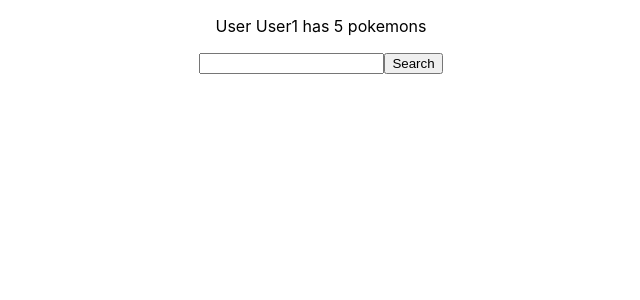
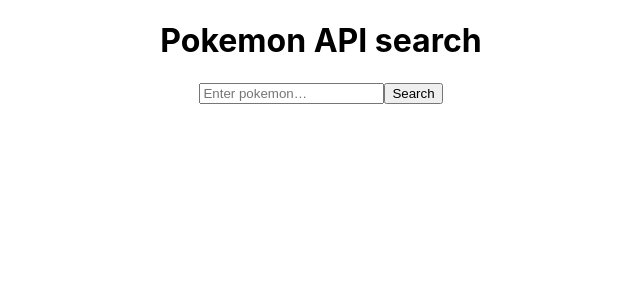
Before and after one commit to cfleschhut/react-typescript-pokemon-search, a React (Create React App) app: page / in a window 1280 px wide. Shown: the top 300 px of the page, without its empty margins (319-959 px from the left). Built offline with nearby package versions, Linux system fonts and the light colour scheme.

Commit message:
Add placeholder to text input

```diff
--- a/src/App.tsx
+++ b/src/App.tsx
@@ -5,7 +5,7 @@
 const App = () => {
   return (
     <div className="App">
-      <PokemonSearch userName="User1" numberOfPokemons={5} />
+      <PokemonSearch />
     </div>
   );
 };
--- a/src/components/PokemonSearch.tsx
+++ b/src/components/PokemonSearch.tsx
@@ -1,7 +1,7 @@
 import React, { Component } from 'react';
 
 type Props = {
-  userName: string;
+  userName?: string;
   numberOfPokemons?: number;
 };
 
@@ -91,12 +91,23 @@
 
     return (
       <div>
+        <h1>Pokemon API search</h1>
         <p>
-          User {userName}{' '}
-          {numberOfPokemons && <span>has {numberOfPokemons} pokemons</span>}
+          {userName && numberOfPokemons && (
+            <span>
+              <span>User {userName} </span>
+              <span>has {numberOfPokemons} pokemons</span>
+            </span>
+          )}
         </p>
+
         <form onSubmit={this.handleSubmit}>
-          <input type="text" value={inputValue} onChange={this.handleChange} />
+          <input
+            type="text"
+            value={inputValue}
+            onChange={this.handleChange}
+            placeholder="Enter pokemon…"
+          />
           <button>Search</button>
         </form>
 
```
